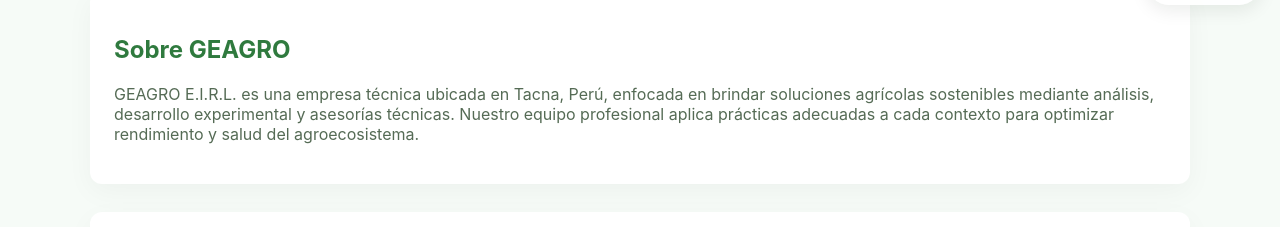
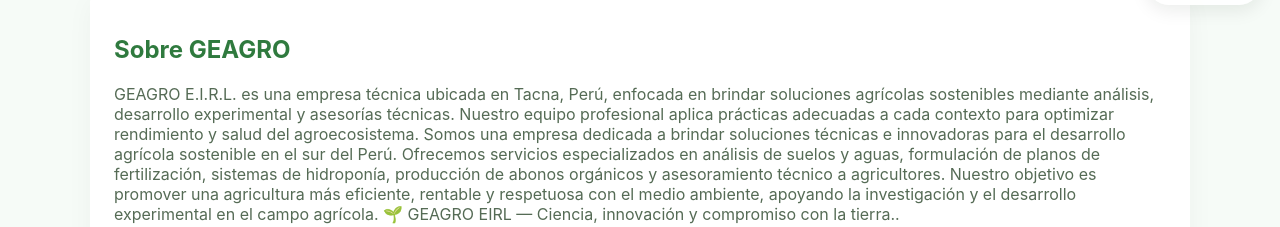
Before and after one commit to GEAGRO/geagro-web, a plain HTML site: page index.html in a window 1280 px wide. Shown: the part 777-1004 px from the top of the page. Drawn offline with Linux system fonts and the light colour scheme.

Commit message:
Update index.html

```diff
--- a/index.html
+++ b/index.html
@@ -53,7 +53,7 @@ nav a:hover{background:#eaf6ec}
 
 <section class="section" id="nosotros">
   <h2 style="color:var(--primary)">Sobre GEAGRO</h2>
-  <p style="color:var(--muted)">GEAGRO E.I.R.L. es una empresa técnica ubicada en Tacna, Perú, enfocada en brindar soluciones agrícolas sostenibles mediante análisis, desarrollo experimental y asesorías técnicas. Nuestro equipo profesional aplica prácticas adecuadas a cada contexto para optimizar rendimiento y salud del agroecosistema.</p>
+  <p style="color:var(--muted)">GEAGRO E.I.R.L. es una empresa técnica ubicada en Tacna, Perú, enfocada en brindar soluciones agrícolas sostenibles mediante análisis, desarrollo experimental y asesorías técnicas. Nuestro equipo profesional aplica prácticas adecuadas a cada contexto para optimizar rendimiento y salud del agroecosistema. Somos una empresa dedicada a brindar soluciones técnicas e innovadoras para el desarrollo agrícola sostenible en el sur del Perú. Ofrecemos servicios especializados en análisis de suelos y aguas, formulación de planos de fertilización, sistemas de hidroponía, producción de abonos orgánicos y asesoramiento técnico a agricultores. Nuestro objetivo es promover una agricultura más eficiente, rentable y respetuosa con el medio ambiente, apoyando la investigación y el desarrollo experimental en el campo agrícola. 🌱 GEAGRO EIRL — Ciencia, innovación y compromiso con la tierra..</p>
 </section>
 
 <section class="section" id="servicios">
```
